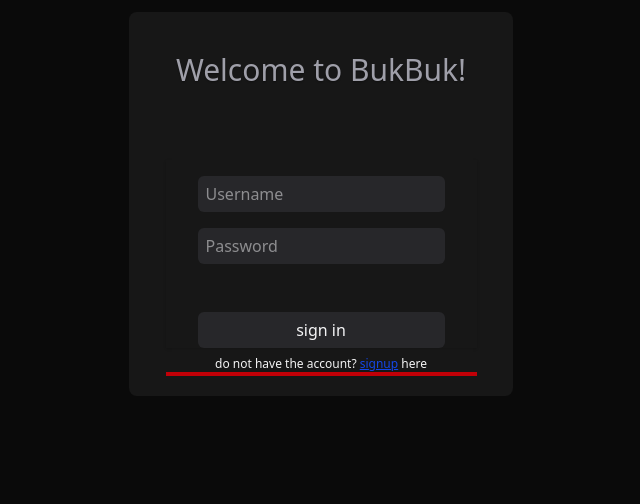
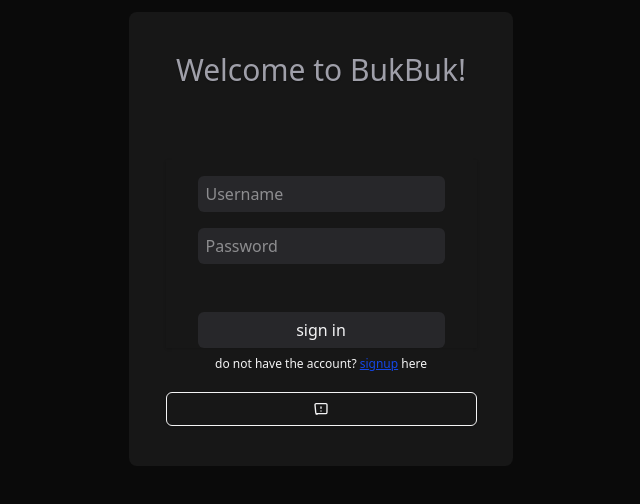
Before and after one commit to As-ajay06/bukbuk, a Next.js app in the folder apps/web/: page /pages/signin in a window 1280 px wide. Both pictures are taken after a click on the button "sign in". Shown: the top 504 px of the page, without its empty margins (319-959 px from the left). Built offline with nearby package versions, Linux system fonts and the light colour scheme; no server answers.

Commit message:
sigin finished

```diff
--- a/apps/web/app/pages/signin/page.tsx
+++ b/apps/web/app/pages/signin/page.tsx
@@ -17,14 +17,14 @@ type Profile = {
 export default function Signin() {
 
 
-    const [warningMessage ,setWarningMessage] = useState<string | null >()
+    const [warningMessage, setWarningMessage] = useState<string | null>("")
     const [profile, setProfile] = useState<Profile>({
         username: "",
         password: "",
     })
 
     const handleSubmit = async () => {
-        try{
+        try {
 
             const res = await axios.post(`http://localhost:3001/signin`, {
                 name: profile.username,
@@ -37,16 +37,16 @@ export default function Signin() {
             console.log(warningMessage)
             // redirect to the home page
             redirect("http://localhost:3000/")
-        }catch(err: unknown ){
+        } catch (err: unknown) {
 
-            if( err instanceof AxiosError){
+            if (err instanceof AxiosError) {
                 console.log(err, await err.response?.data.message)
                 setWarningMessage(err.response?.data.message)
             }
         }
     }
 
-    const handleChange = (e : React.ChangeEvent<HTMLInputElement>) =>  {
+    const handleChange = (e: React.ChangeEvent<HTMLInputElement>) => {
         console.log(`${process.env.BASE_URL}`)
         e.preventDefault();
         const name = e.target.name;
@@ -83,14 +83,36 @@ export default function Signin() {
                         />
                         <button
                             onClick={handleSubmit}
-                            className ="bg-message-Box px-2 py-1.5 rounded-md outline-zinc-900 duration-200 mt-8 cursor-pointer"
+                            className="bg-message-Box px-2 py-1.5 rounded-md outline-zinc-900 duration-200 mt-8 cursor-pointer"
                         >sign in
                         </button>
                     </div>
                     <div className="text-center text-xs mt-2">
                         do not have the account? <Link className="underline text-blue-700" href={"/pages/signup"}>signup</Link> here
                     </div>
-                    <p className="bg-red-700 text-red-400 text-sm px-4 py-0.5">{warningMessage}</p>
+                    {warningMessage?.length == 0 ? "" :
+                        <p className="flex gap-2 bg-transparent border border-zinc-100 justify-center items-center text-sm font-medium px-4 py-2 rounded-md mb-10 mt-5 shadow-sm">
+                            <svg
+                                className="w-4 h-4 text-zinc-100"
+                                fill="none"
+                                stroke="currentColor"
+                                strokeWidth="2"
+                                viewBox="0 0 24 24"
+                            >
+                                <path
+                                    strokeLinecap="round"
+                                    strokeLinejoin="round"
+                                    d="M12 9v2m0 4h.01m-6.938 4h13.856c1.054
+                                    0 1.918-.816 1.998-1.857L21 5.857C21.08
+                                    4.816 20.216 4 19.162 4H4.838C3.784 4
+                                    2.92 4.816 3 5.857l1.08 11.286C4.162
+                                    19.184 5.026 20 6.08 20z"
+                                />
+                            </svg>
+                            {warningMessage}
+                        </p>
+
+                    }
                 </div>
             </div>
         </Container>
```
